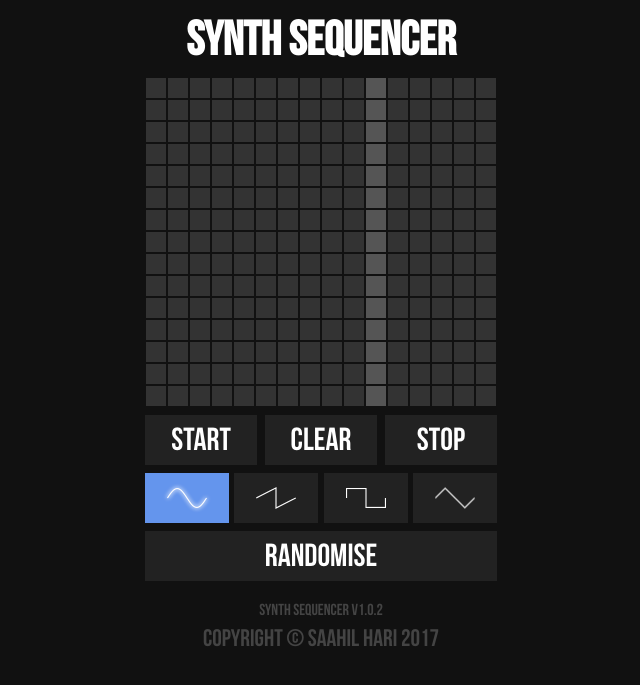
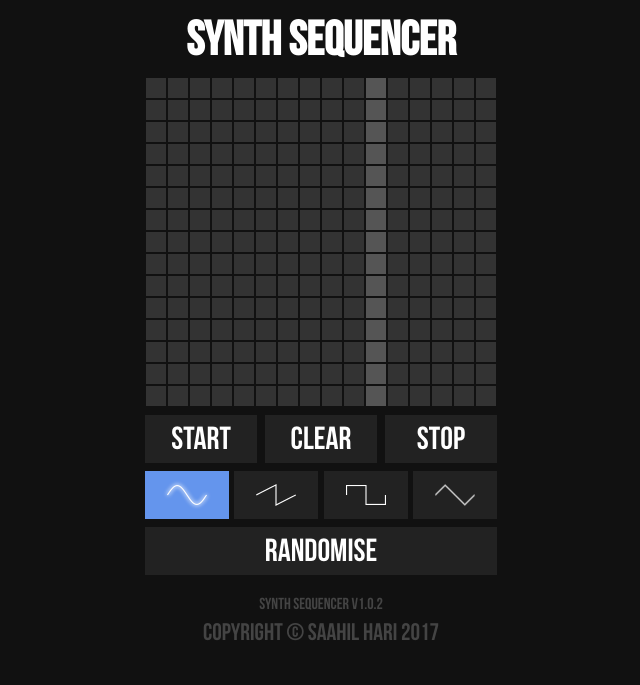
Before and after one commit to SaahilNZ/SynthSequencer, a PHP site: page / in a window 1280 px wide. Shown: the top 685 px of the page, without its empty margins (319-959 px from the left). Run offline with PHP 8.4, Linux system fonts and the light colour scheme.

Commit message:
Added viewport scaling and percentage widths/heights

```diff
--- a/home.html
+++ b/home.html
@@ -6,6 +6,7 @@
     <link rel="stylesheet" href="styles.css">
     <link rel="icon" href="images/favicon.png" type="image/png">
     <script src="audio.js"></script>
+    <meta name="viewport" content="width=device-width, initial-scale=1.0">
 </head>
 
 <body onload="createGrid()">
--- a/styles.css
+++ b/styles.css
@@ -14,11 +14,13 @@ body {
 }
 
 .contentContainer {
+    height: 90%;
     margin: 0;
     position: absolute;
     left: 50%;
     transform: translate(-50%, 0%);
     text-align: center;
+    max-width: 90%;
 }
 
 .title {
@@ -30,6 +32,7 @@ body {
 
 #sequencerGrid {
     border-collapse: collapse;
+    width: 100%;
 }
 
 .sequencerNode {
@@ -51,7 +54,7 @@ body {
 }
 
 .sequencerNode.checked:hover {
-    background-color: #7EA6EA   ;
+    background-color: #7EA6EA;
 }
 
 .sequencerNode.checked:active {
@@ -84,7 +87,7 @@ body {
 
 .buttonContainer {
     margin-top: 8px;
-    height: 50px;
+    height: 3em;
 }
 
 .controlButton {
@@ -92,7 +95,7 @@ body {
     position: relative;
     padding: 0;
     width: calc(33% - 4px);
-    height: 50px;
+    height: 3em;
     background-color: #222;
 }
 
@@ -127,7 +130,7 @@ body {
 
 .waveformContainer {
     width: 100%;
-    height: 50px;
+    height: 3em;
     text-align: justify;
     margin: 8px 0 0 0;
 }
@@ -136,7 +139,7 @@ body {
     display: inline-block;
     *display: inline;
     width: calc(25% - 4px);
-    height: 50px;
+    height: 3em;
     position: relative;
     background-color: #222;
 }
@@ -187,7 +190,7 @@ body {
 
 #randomiseButton {
     width: 100%;
-    height: 50px;
+    height: 3em;
     position: relative;
     margin-top: 8px;
     background-color: #222;
```
